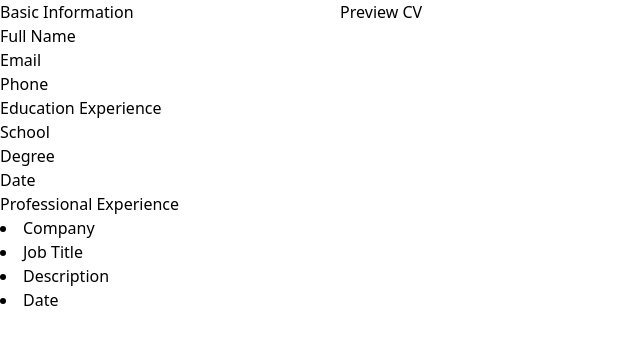
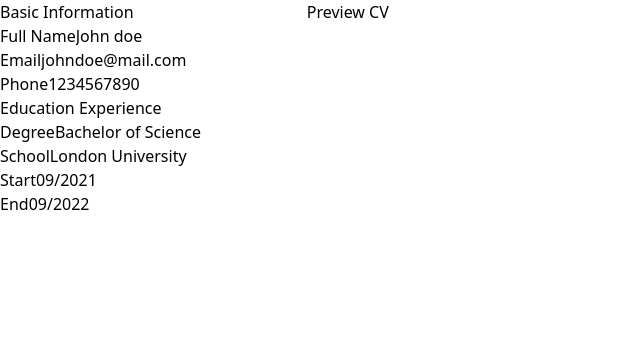
Before and after one commit to YesayaS/cv-maker, a React (Vite) app: page / in a window 1280 px wide. Shown: the top 344 px of the page, without its empty margins (0-640 px from the left). Built offline with nearby package versions, Linux system fonts and the light colour scheme.

Commit message:
Add state

```diff
--- a/src/App.jsx
+++ b/src/App.jsx
@@ -2,14 +2,32 @@ import { useState } from "react";
 import "./App.css";
 import "./components/inputCV";
 import "./components/previewCV";
+import "./templateData";
 import { InputCV } from "./components/inputCV";
 import { PreviewCV } from "./components/previewCV";
+import { templateData } from "./templateData";
 
 function App() {
+  const [basicInfo, setBasicInfo] = useState(templateData.basicInfo);
+  const [educationInfo, setEducationInfo] = useState(templateData.educationInfo);
+  const [professionalInfo , setProfessionalInfo] = useState(templateData.professionalInfo);
+
+  function handleBasicInfo(e) {
+    const { key } = e.target.dataset;
+    setBasicInfo({ ...basicInfo, [key]: e.target.value });
+  }
+  function handleEducationInfo(e){
+    const { key } = e.target.dataset;
+    setEducationInfo({ ...educationInfo, [key]: e.target.value });
+  }
+  function handleProfessionalInfo(e){
+    const { key } = e.target.dataset;
+    setProfessionalInfo({ ...professionalInfo, [key]: e.target.value })
+  }
   return (
     <>
       <div className="app">
-        <InputCV></InputCV>
+        <InputCV basicInfo={basicInfo} educationInfo={educationInfo} professionalInfo={professionalInfo}  handleBasicInfo={handleBasicInfo} handleEducationInfo={handleEducationInfo} handleProfessionalInfo={handleProfessionalInfo}></InputCV>
         <PreviewCV></PreviewCV>
       </div>
     </>
--- /dev/null
+++ b/src/components/basicInfo.jsx
@@ -0,0 +1,42 @@
+export function BasicInfo({ basicInfo, onChange }) {
+  const name = basicInfo.name;
+  const email = basicInfo.email;
+  const phone = basicInfo.phoneNumber;
+  return (
+    <div>
+      <h1>Basic Information</h1>
+      <ul>
+        <li>
+          <label htmlFor="name">Full Name</label>
+          <input
+            id="name"
+            type="text"
+            onChange={onChange}
+            value={name}
+            data-key="name"
+          />
+        </li>
+        <li>
+          <label htmlFor="email">Email</label>
+          <input
+            id="email"
+            type="email"
+            onChange={onChange}
+            value={email}
+            data-key="email"
+          />
+        </li>
+        <li>
+          <label htmlFor="phone">Phone</label>
+          <input
+            id="phone"
+            type="tel"
+            onChange={onChange}
+            value={phone}
+            data-key="phoneNumber"
+          />
+        </li>
+      </ul>
+    </div>
+  );
+}
--- /dev/null
+++ b/src/components/educationInfo.jsx
@@ -0,0 +1,30 @@
+export function EducationInfo({ educationInfo, onChange }) {
+    const degree = educationInfo.degree
+    const school = educationInfo.school
+    const startDate = educationInfo.startDate
+    const endDate = educationInfo.endDate
+    const key = educationInfo.key
+  return (
+    <div key={key}>
+      <h1>Education Experience</h1>
+      <ul>
+        <li>
+          <label htmlFor="schoolTitle">Degree</label>
+          <input id="schoolTitle" type="text" onChange={onChange} value={degree} data-key="degree" />
+        </li>
+        <li>
+          <label htmlFor="schoolName">School</label>
+          <input id="schoolName" type="text" onChange={onChange} value={school} data-key="sxhool" />
+        </li>
+        <li>
+          <label htmlFor="startDate">Start</label>
+          <input id="startDate" type="text" onChange={onChange} value={startDate} data-key="startDate" />
+        </li>
+        <li>
+          <label htmlFor="endDate">End</label>
+          <input id="endDate" type="text" onChange={onChange} value={endDate} data-key="endDate" />
+        </li>
+      </ul>
+    </div>
+  );
+}
--- a/src/components/inputCV.jsx
+++ b/src/components/inputCV.jsx
@@ -1,62 +1,14 @@
-import { useState } from "react";
 import "../styles/inputCV.css";
+import { BasicInfo } from "./basicInfo";
+import { EducationInfo } from "./educationInfo";
+import { ProfessionalInfo } from "./professionalInfo";
 
-export function InputCV() {
+export function InputCV({ basicInfo, educationInfo, professionalInfo, handleBasicInfo, handleEducationInfo, handleProfessionalInfo }) {
   return (
     <div>
-      <div>
-        <h1>Basic Information</h1>
-        <ul>
-          <li>
-            <label htmlFor="name">Full Name</label>
-            <input id="name" type="text" />
-          </li>
-          <li>
-            <label htmlFor="email">Email</label>
-            <input id="email" type="email" />
-          </li>
-          <li>
-            <label htmlFor="phone">Phone</label>
-            <input id="phone" type="tel" />
-          </li>
-        </ul>
-      </div>
-      <div>
-        <h1>Education Experience</h1>
-        <ul>
-          <li>
-            <label htmlFor="schoolName">School</label>
-            <input id="schoolName" type="text" />
-          </li>
-          <li>
-            <label htmlFor="schoolTitle">Degree</label>
-            <input id="schoolTitle" type="text" />
-          </li>
-          <li>
-            <label htmlFor="schoolDate">Date</label>
-            <input id="schoolDate" type="text" />
-          </li>
-        </ul>
-      </div>
-      <div>
-        <h1>Professional Experience</h1>
-        <li>
-          <label htmlFor="companyName">Company</label>
-          <input id="companyName" type="text" />
-        </li>
-        <li>
-          <label htmlFor="jobTitlke">Job Title</label>
-          <input id="jobTitlke" type="text" />
-        </li>
-        <li>
-          <label htmlFor="">Description</label>
-          <input id="" type="text" />
-        </li>
-        <li>
-          <label htmlFor="">Date</label>
-          <input id="" type="text" />
-        </li>
-      </div>
+      <BasicInfo basicInfo={basicInfo} onChange={handleBasicInfo}></BasicInfo>
+      <EducationInfo educationInfo={educationInfo} onChange={handleEducationInfo}></EducationInfo>
+      {/* <ProfessionalInfo professionalInfo={professionalInfo} onChange={handleProfessionalInfo}></ProfessionalInfo> */}
     </div>
   );
 }
--- /dev/null
+++ b/src/components/professionalInfo.jsx
@@ -0,0 +1,23 @@
+export function ProfessionalInfo(professionalInfo, onChange){
+    return(
+        <div>
+        <h1>Professional Experience</h1>
+        <li>
+          <label htmlFor="companyName">Company</label>
+          <input id="companyName" type="text" />
+        </li>
+        <li>
+          <label htmlFor="jobTitlke">Job Title</label>
+          <input id="jobTitlke" type="text" />
+        </li>
+        <li>
+          <label htmlFor="">Description</label>
+          <input id="" type="text" />
+        </li>
+        <li>
+          <label htmlFor="">Date</label>
+          <input id="" type="text" />
+        </li>
+      </div>
+    )
+}
--- /dev/null
+++ b/src/templateData.jsx
@@ -0,0 +1,23 @@
+import uniqid from "uniqid";
+
+export const templateData = {
+  basicInfo: {
+    name: "John doe",
+    email: "johndoe@mail.com",
+    phoneNumber: "1234567890",
+  },
+  educationInfo:{
+    degree: "Bachelor of Science",
+    school: "London University",
+    startDate: "09/2021",
+    endDate: "09/2022",
+    key: uniqid(),
+  },
+  professionalInfo:[{
+    company: "Example Inc",
+    title: "Engineer",
+    description: "description here",
+    startDate: "09/2022",
+    endDate: "current"
+  }],
+};
```
Also changed, not shown: 1 other file (tests, documents, lock files or other folders).
